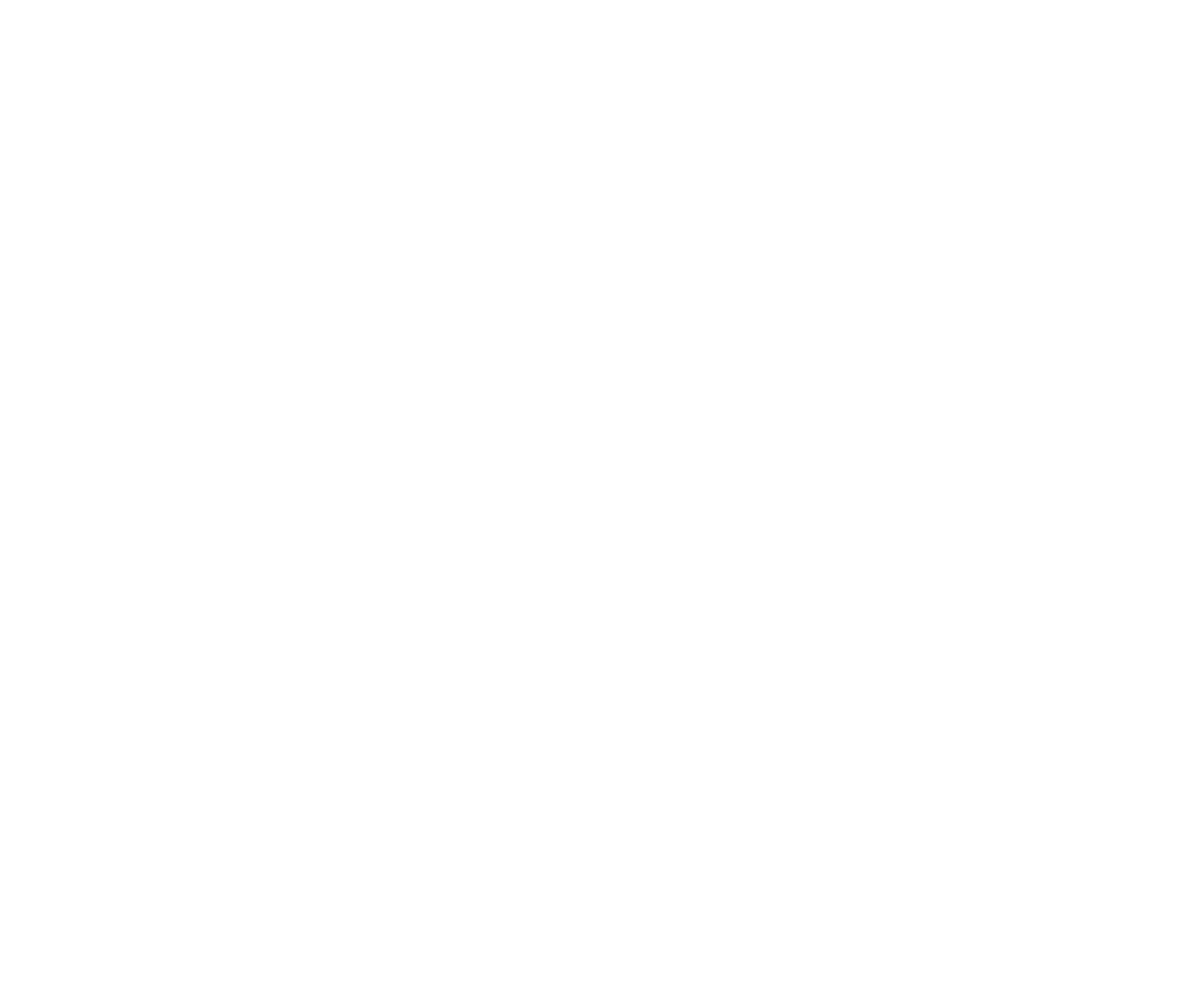
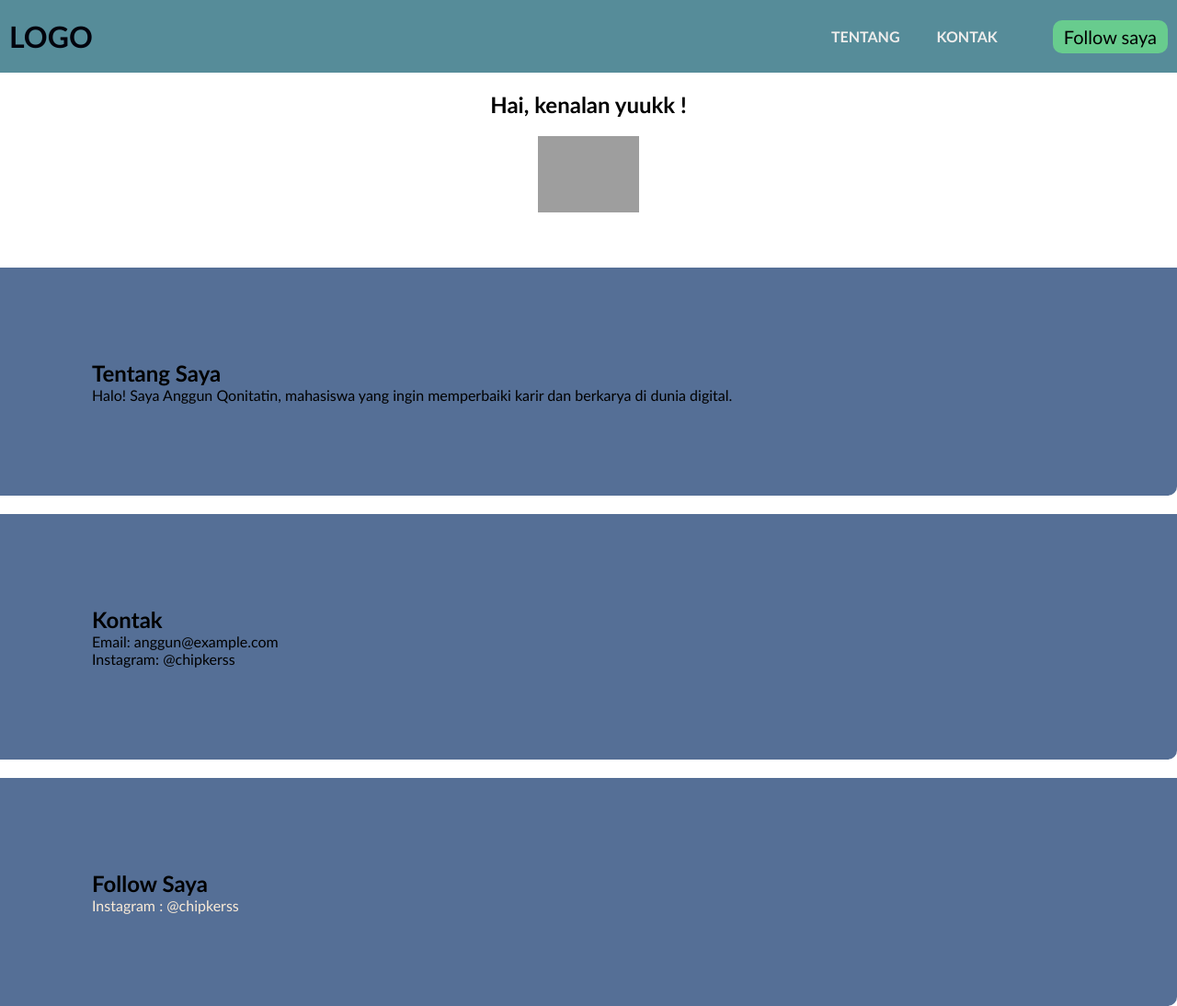
Before and after one commit to Revou-Coding-Camp/codingcamp-28-jul-2025-ANGGUNE, a plain HTML site: page index.html in a window 1280 px wide. Shown: the whole page at 92% size. Before the commit the page ends 800 px from the top, so only its background shows below. Drawn offline with Linux system fonts and the light colour scheme; grey boxes are pictures that could not be loaded.

Commit message:
https://github.com/Revou-Coding-Camp/codingcamp-28-jul-2025-ANGGUNE.git

```diff
--- a/index.html
+++ b/index.html
@@ -3,9 +3,39 @@
 <head>
     <meta charset="UTF-8">
     <meta name="viewport" content="width=device-width, initial-scale=1.0">
-    <title>Document</title>
+    <title> MY DREAM</title>
+    <link rel ="stylesheet" href="style.css"/>
 </head>
 <body>
+   <header>
+    <h1 class="logo"> LOGO</h1>
+    <nav>
+        <ul>
+            <li><a href ="#">TENTANG</a></li>
+            <li><a href ="#">KONTAK</a></li>
+        </ul>
+    </nav>
+    <button class="btn-cta">Follow saya</button>
+   </header>
+   <div class="container">
+        <div class="intro">
+            <p class="litle">Hai, kenalan yuukk !</p>
+            <img src="assets/foto/AI.jpg" alt="AI" class="img-foto"/>
+        </div>
+   </div>
+   <section id="tentang">
+  <h2>Tentang Saya</h2>
+  <p>Halo! Saya Anggun Qonitatin, mahasiswa yang ingin memperbaiki karir dan berkarya di dunia digital.</p>
+</section>
 
+<section id="kontak">
+  <h2>Kontak</h2>
+  <p>Email: anggun@example.com<br>Instagram: @chipkerss</p>
+</section>
+
+<section id="follow">
+  <h2>Follow Saya</h2>
+  <p><a href="https://instagram.com/chipkerss" target">Instagram : @chipkerss</a>
+</section>
 </body>
 </html>
--- /dev/null
+++ b/style.css
@@ -0,0 +1,95 @@
+  *, html, body{
+    margin: 0;
+    padding: 0;
+    box-sizing: border-box;
+    font-family: 'Gill Sans', 'Gill Sans MT', Calibri, 'Trebuchet MS', sans-serif;
+  }
+
+header {
+    background: #568c99;
+    color: #01020c;
+    display: flex;
+    justify-content: center;
+    align-items: center;
+    gap:10px ;
+
+}
+.logo {
+    margin-right: auto;
+    margin-left: 10px;
+    cursor: pointer;
+    transition: all .5s ease 0s ;
+}
+.logo:hover {
+    color:#68cc8e ;
+
+}
+li{
+    list-style-type: none;
+    padding: 10px;
+
+}
+li a {
+    transition: all .5s ease 0s ;
+    color: rgb(68, 52, 27);
+    display:inline-block;
+
+}
+.btn-cta {
+    margin-right: 10px;
+    border:none;
+    font-size: 20px;
+    padding: 6px 12px;
+    background: #68cc8e;
+    border-radius: 10px;
+    cursor: pointer;
+}
+a {
+    color:antiquewhite;
+    text-decoration:wavy
+}
+nav ul {
+    display:flex;
+    padding: 20px;
+}
+.container {
+    margin: 0 auto;
+    padding: 20px 0;
+}
+.litle {
+    font-size: 24px;
+    font-weight: bold;
+}
+.intro{
+    display: flex;
+    flex-direction: column;
+    justify-content: center;
+    align-items: center;
+}
+.description {
+    font-size: 20px;
+    font-weight:lighter;
+
+}
+.img-foto{
+    max-width: 150px;
+    height: auto;
+    width: 80%;
+    padding: 20px;
+}
+section {
+    padding:  100px;
+    margin-top: 20px;
+    background-color: #556f96;
+
+    border-end-end-radius: 10px;
+}
+nav a {
+    margin-right: 20px;
+    text-decoration: none;
+    color:rgb(238, 237, 236);
+    font-weight: bold;
+}
+nav a:hover {
+    color: lightcoral;
+}
```
Also changed, not shown: 1 other file.
